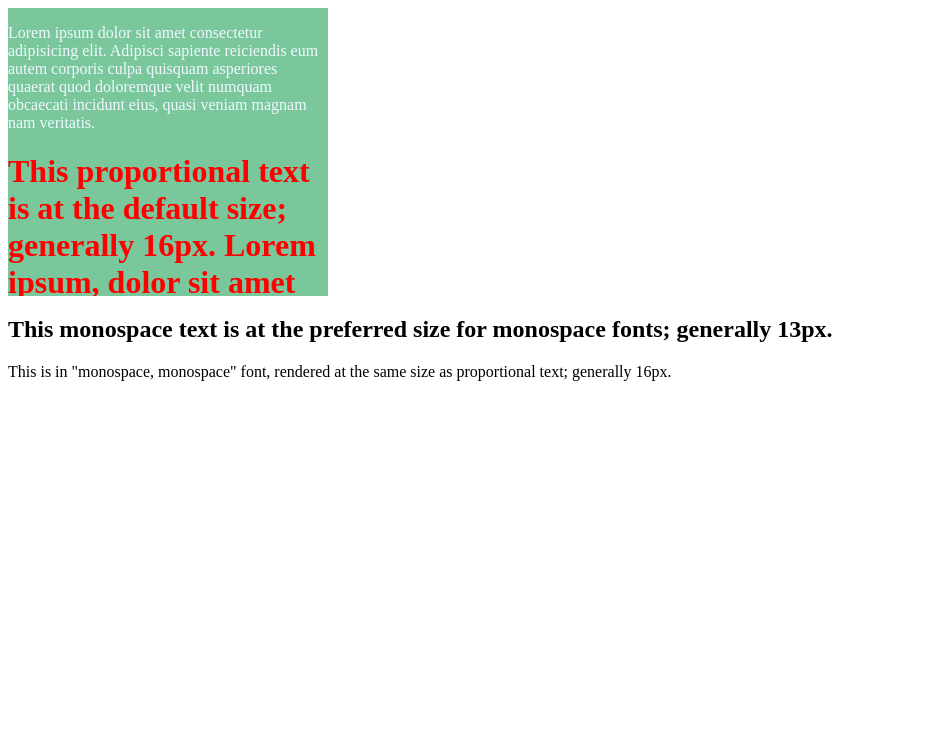
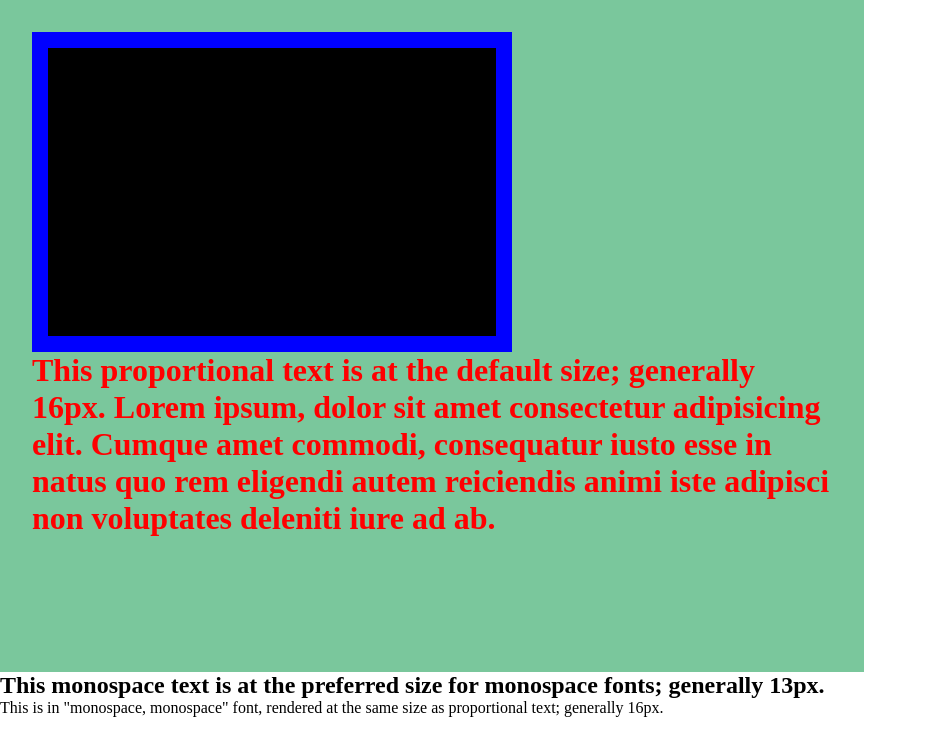
Before and after one commit to md-kudrot/cst-4th-web, a plain HTML site: page css/index.html in a window 1280 px wide. Shown: the whole page, without its empty margins (0-927 px from the left). Drawn offline with Linux system fonts and the light colour scheme; a web font is replaced by a local one.

Commit message:
Update CSS styles for title and adjust HTML content for clarity

```diff
--- a/css/index.css
+++ b/css/index.css
@@ -1,9 +1,24 @@
+* {
+    margin: 0;
+    padding: 0;
+}
+
 #title {
     background: #0d994c8c;
     color: aliceblue;
-    width: 20rem;
-    height: 18rem;
+    width: 50rem;
+    height: 38rem;
     overflow: auto;
+    padding: 2rem;
+    /* padding-top: 2rem; */
+    /* padding-bottom: 4rem; */
+    /* padding-left: 4rem; */
+    /* padding-right: 5rem; */
+    /* padding: 0rem 0rem 0rem 8rem; */
+    /* margin: 1rem; */
+    /* margin-top: 5rem; */
+    /* margin-left: 10rem; */
+    /* margin-right: 5rem; */
 }
 
 .try {
@@ -11,6 +26,19 @@
 }
 
 .lorem {
-    font-weight: bold;
-    font-size: 20rem;
+    /* font-weight: bold; */
+    /* font-size: 20rem; */
 }
+
+.bold {
+    width: 20rem;
+    height: 10rem;
+    border: 1rem solid blue;
+    /* border-radius: 10rem; */
+    font-size: 2rem;
+    background: #000;
+    padding: 4rem;
+    /* padding-left: 3rem;
+    padding-right: 5rem;
+    padding-top: 2rem; */
+}
--- a/css/index.html
+++ b/css/index.html
@@ -15,9 +15,9 @@
         <div id="title">
             <div>
                 <p class="bold">
-                    Lorem ipsum dolor sit amet consectetur adipisicing elit. Adipisci sapiente reiciendis eum autem
-                    corporis culpa quisquam asperiores quaerat quod doloremque velit numquam obcaecati incidunt eius,
-                    quasi veniam magnam nam veritatis.
+                    <!-- Lorem, ipsum dolor sit amet consectetur adipisicing elit. Architecto alias rem aperiam, unde fuga
+                    ipsa culpa. Explicabo blanditiis voluptas reiciendis ea vitae odit dolor quisquam aliquam quod
+                    perspiciatis, expedita laboriosam! -->
                 </p>
                 <h1 class="try">
                     This proportional text is at the default size; generally 16px. Lorem ipsum, dolor sit amet
```
